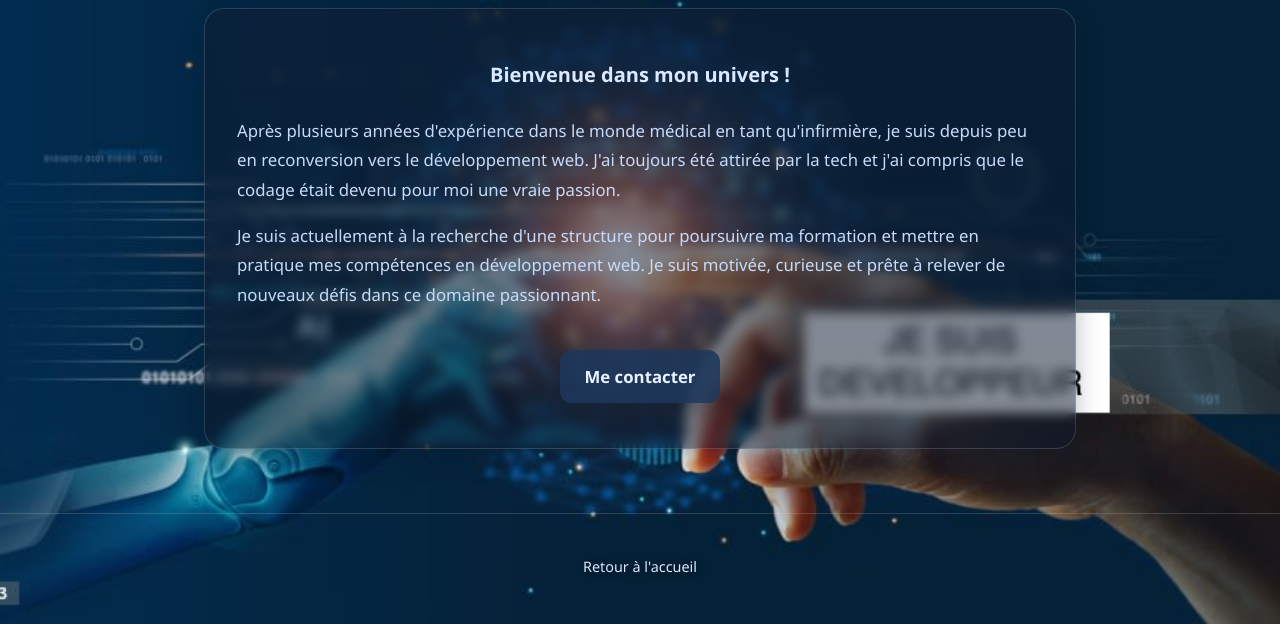
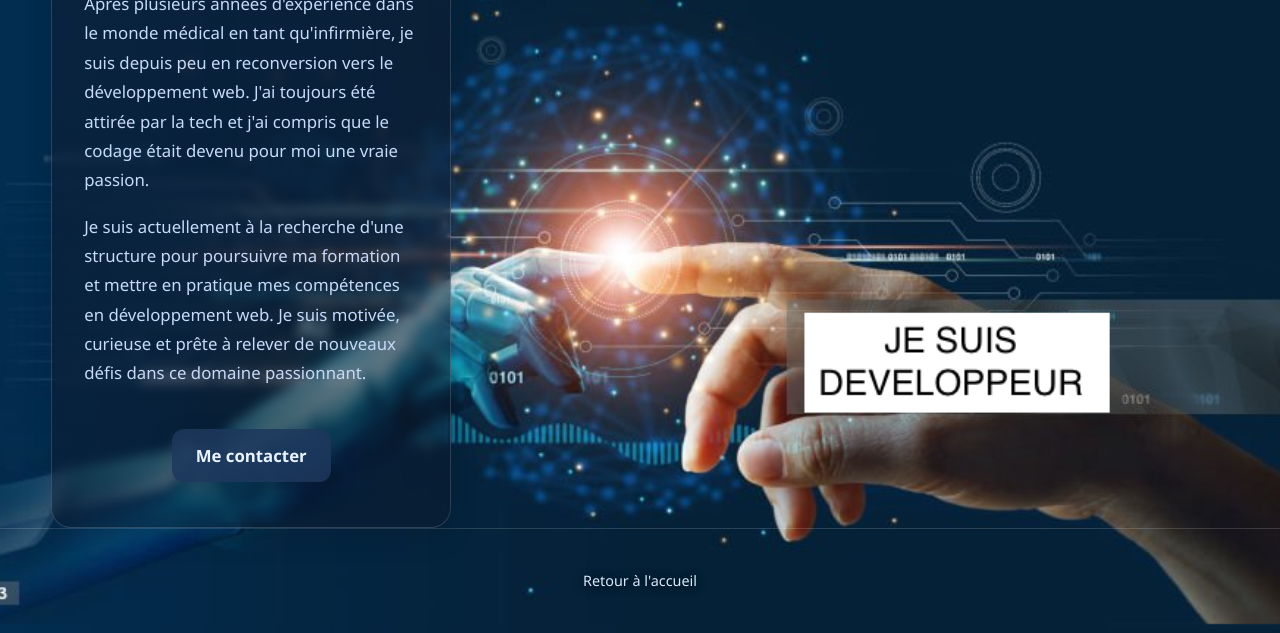
Before and after one commit to Pixelbarbie29-wq/monportfolio, a plain HTML site: page apropos.html in a window 1280 px wide. Shown: the part 176-809 px from the top of the page. Drawn offline with Linux system fonts and the light colour scheme.

Commit message:
suppression titre h1 a propos

```diff
--- a/apropos.css
+++ b/apropos.css
@@ -11,7 +11,28 @@ body {
 }
 
 @media (max-width: 768px) {
-    body {
-        background-attachment: scroll;
-    }
+body {
+    background-attachment: scroll;
 }
+}
+
+/* Carte À propos calée à gauche */
+main.page-main {
+    max-width: none;
+    width: 100%;
+    margin: 0;
+  display: flex;
+  box-sizing: border-box;
+  padding: 0 4%;
+}
+
+main.page-main .page-card {
+  max-width: 400px;
+  margin-left: 0;
+  margin-right: auto;
+  text-align: left;
+}
+
+main.page-main h1 {
+  text-align: center;
+}
--- a/apropos.html
+++ b/apropos.html
@@ -20,7 +20,6 @@
     </header>
 
     <main class="page-main">
-        <h1>À propos</h1>
         <div class="page-card">
             <p class="intro">Bienvenue dans mon univers !</p>
             <p>Après plusieurs années d'expérience dans le monde médical en tant qu'infirmière, je suis depuis peu en reconversion vers le développement web. J'ai toujours été attirée par la tech et j'ai compris que le codage était devenu pour moi une vraie passion.</p>
```
